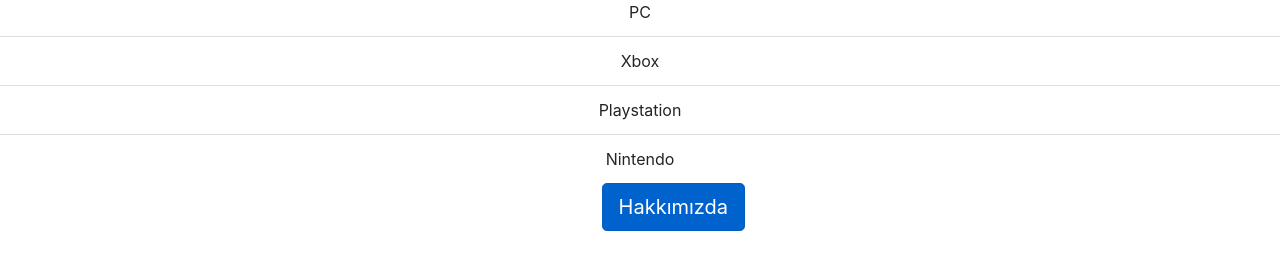
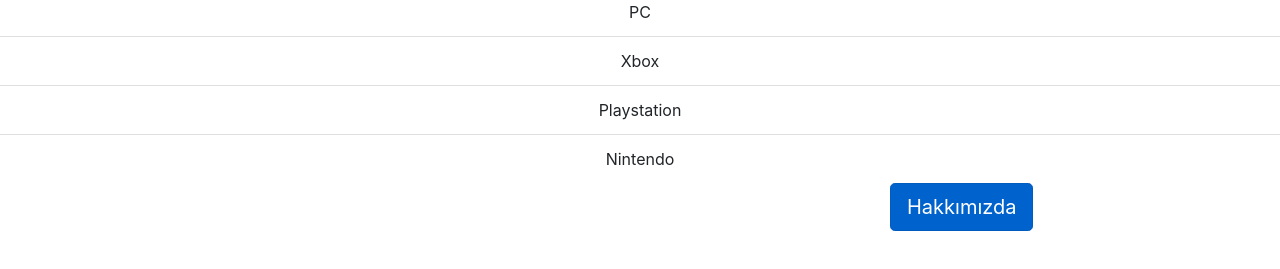
Before and after one commit to cagriakinci/simple-game-sales-app, a plain HTML site: page index.html in a window 1280 px wide. Shown: the part 333-602 px from the top of the page. Drawn offline with nearby package versions, Linux system fonts and the light colour scheme.

Commit message:
Update css

```diff
--- a/css/style.css
+++ b/css/style.css
@@ -20,7 +20,7 @@
 }
 
 .third-article {
-    margin-left: 47%;
+    margin-left: 890px;
 }
 
 .about-us-first-article {
```
